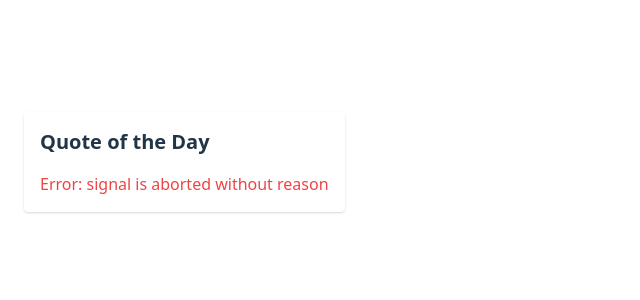
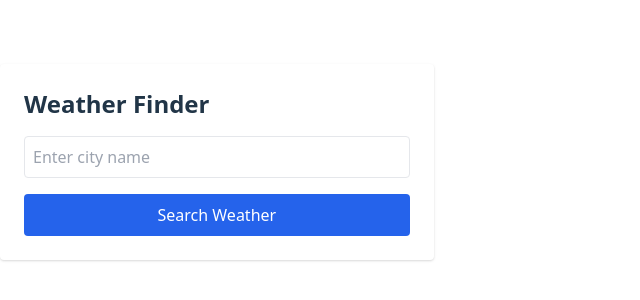
Before and after one commit to shokrullah2023/React-Projects, a React (Vite) app: page / in a window 1280 px wide. Shown: the part 258-558 px from the top of the page, without its empty margins (0-640 px from the left). Built offline with nearby package versions, Linux system fonts and the light colour scheme; no server answers.

Commit message:
Weather app is completed but needs to add th api key to access the weather and that's the only thing remained so far

```diff
--- a/src/App.jsx
+++ b/src/App.jsx
@@ -21,6 +21,7 @@ import Day10_UseReducerDemo from "./components/Pages/Day10_UseReducer/Day10_UseR
 import Day11_ReactRouter from "./components/Pages/Day11_ReactRouter/Day11_ReactRouter";
 import Day12_ControlledUncontrolled from "./components/Pages/Day12_ControlledUncontrolled/Day12_ControlledUncontrolled";
 import QuoteFetcher from "./components/Pages/Day13_CustomHooks/components/QuoteFetcher";
+import WeatherApp from "./components/Pages/Day14_WeatherMiniWithAPI/WeatherApp";
 
 function App() {
   // const [count, setCount] = useState(0);
@@ -63,7 +64,8 @@ function App() {
          {/* <Day10_UseReducerDemo /> */}
          {/* <Day11_ReactRouter /> */}
          {/* <Day12_ControlledUncontrolled /> */}
-         <QuoteFetcher />
+         {/* <QuoteFetcher /> */}
+         <WeatherApp />
       </div>
     </div>
   );
--- a/src/components/Pages/Day14_WeatherMiniWithAPI/App.jsx
+++ b/src/components/Pages/Day14_WeatherMiniWithAPI/WeatherApp.jsx
@@ -1,15 +1,13 @@
 import { BrowserRouter as Router, Routes, Route } from 'react-router-dom';
 import Home from './pages/Home';
-import Weather from './pages/Weather';
+import Weather from './pages/WeatherResult';
 
 export default function App() {
     return (
-        <Router>
             <Routes>
                 <Route path="/" element={<Home />} />
                 <Route path="/weather" element={<Weather />} />
             </Routes>
-        </Router>
     )
 
 }
--- a/src/components/Pages/Day14_WeatherMiniWithAPI/hooks/useFetch.js
+++ b/src/components/Pages/Day14_WeatherMiniWithAPI/hooks/useFetch.js
@@ -0,0 +1,37 @@
+import { useEffect, useState } from "react";
+
+
+export default function useFetch(url) {
+    const [data, setData] = useState(null);
+    const [loading, setLoading] = useState(true);
+    const [error, setError] = useState(null);
+
+    useEffect(() => {
+
+        if (!url) return;
+
+        const controller = new AbortController();
+        const fetchData = async () => {
+            try{
+                setLoading(true);
+                const res = await fetch(url, {signal: controller.signal});
+                if (!res.ok) throw new Error("Failed to fetch data");
+                const json = await res.json();
+                setData(json);
+                setError(null);
+            } catch (err){
+                if (err.name === "AbortError") {
+                    setError(err.message);
+                    setData(null);
+                }
+            }
+            finally{
+                setLoading(false);
+            }
+        }
+        fetchData();
+        return () => controller.abort();
+    }, [url]);
+
+    return { data, loading, error };
+}
--- a/src/components/Pages/Day14_WeatherMiniWithAPI/pages/Home.jsx
+++ b/src/components/Pages/Day14_WeatherMiniWithAPI/pages/Home.jsx
@@ -0,0 +1,30 @@
+import { useNavigate } from "react-router-dom";
+import { useState } from "react";
+
+export default function Home() {
+    const [city, setCity] = useState("");
+    const navigate = useNavigate();
+
+    const handleSubmit = (e) => {
+        e.preventDefault();
+        if (!city.trim()) return;
+        navigate(`/weather?city=${city}`);
+    }
+
+    return (
+        <div className="max-w-md mx-auto mt-10 p-6 bg-white shadow rounded">
+            <h2 className="text-2xl font-bold mb-4">Weather Finder</h2>
+            <form onSubmit={handleSubmit}>
+                <input
+                    type="text"
+                    value={city}
+                    placeholder="Enter city name"
+                    onChange={(e) => setCity(e.target.value)}
+                    className="w-full p-2 border rounded mb-4"
+                />
+                <button className="w-full bg-blue-600 text-white p-2 rounded hober:bg-blue-700">Search Weather</button>
+            </form>
+        </div>
+    )
+
+}
--- a/src/components/Pages/Day14_WeatherMiniWithAPI/pages/WeatherResult.jsx
+++ b/src/components/Pages/Day14_WeatherMiniWithAPI/pages/WeatherResult.jsx
@@ -0,0 +1,31 @@
+import { useParams } from "react-router-dom";
+import useFetch from "../hooks/useFetch";
+
+const API_KEY = "YOUR_OPENWEATHERMAP_API_KEY"; // Replace with your OpenWeatherMap API key
+
+export default function WeatherResult() {
+    const { city } = useParams();
+    const url = `https://api.openweathermap.org/data/2.5/weather?q=${city}&appid=${API_KEY}&units=metric`;
+    const {data, loading, error} = useFetch(url);
+
+    return (
+        <div className="max-w-md mx-auto mt-10 p-6 bg-white shadow rounded">
+            <h2 className="text-2xl font-bold mb-4">Weather in {city}</h2>
+
+                {loading && <p>Loading...</p>}
+                {error && <p className="text-red-500">{error}</p>}
+                {data && (
+                    <div className="space-y-2">
+                        <p><strong>Temperature:</strong>{data.main.temp} C</p>
+                        <p><strong>Weather:</strong>{data.weather[0].description}</p>
+                        <p><strong>Humdity:</strong>{data.main.humidity}%</p>
+                        <p><strong>Wind:</strong>{data.wind.speed} m/s</p>
+                    </div>
+                )}
+
+        </div>
+    )
+
+
+
+}
--- a/src/main.jsx
+++ b/src/main.jsx
@@ -1,18 +1,19 @@
 import { StrictMode } from 'react'
 import './index.css'
 import App from './App.jsx'
-import ReactDOM, { createRoot } from 'react-dom/client'
+import ReactDOM from 'react-dom/client'
 import { BrowserRouter } from 'react-router-dom'
 import Day11_ReactRouter from './components/Pages/Day11_ReactRouter/Day11_ReactRouter.jsx'
+import WeatherApp from './components/Pages/Day14_WeatherMiniWithAPI/WeatherApp.jsx'
 
-createRoot(document.getElementById('root')).render(
-  <StrictMode>
-    <App />
-  </StrictMode>,
+// createRoot(document.getElementById('root')).render(
+//   <StrictMode>
+//     <App />
+//   </StrictMode>,
+// )
+
+ReactDOM.createRoot(document.getElementById("root")).render(
+  <BrowserRouter>
+      <WeatherApp />
+  </BrowserRouter>
 )
-
-// ReactDOM.createRoot(document.getElementById("root")).render(
-//   <BrowserRouter>
-//       <Day11_ReactRouter />
-//   </BrowserRouter>
-// )
```
Also changed, not shown: src/components/Pages/Day14_WeatherMiniWithAPI/main.jsx (deleted).
